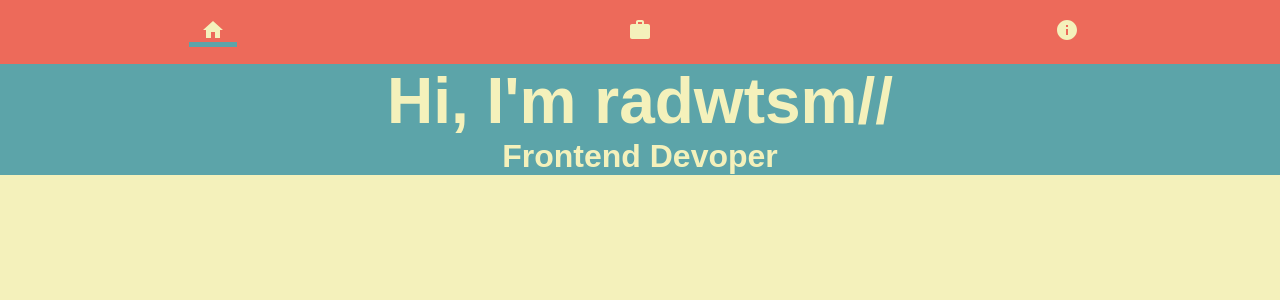
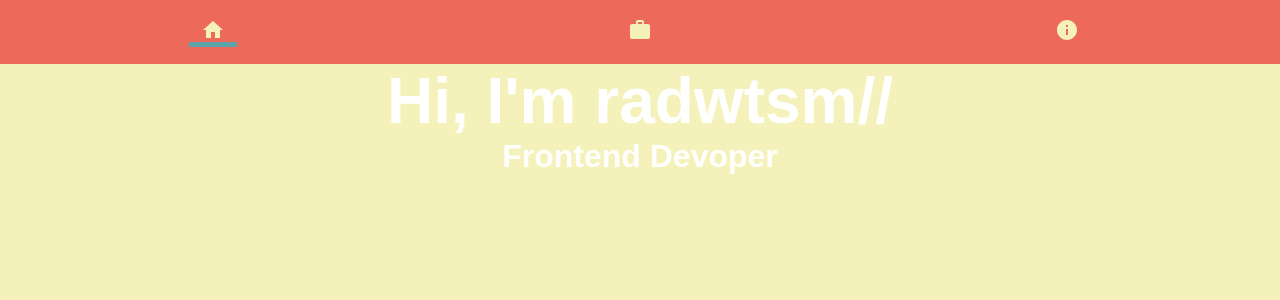
Before and after one commit to Radwtsm/portfolio-radwtsm, a React (Create React App) app: page / in a window 1280 px wide. Shown: the top 300 px of the page. Built offline with nearby package versions, Linux system fonts and the light colour scheme.

Commit message:
changed main color palette

```diff
--- a/src/components/Header/Header.styled.js
+++ b/src/components/Header/Header.styled.js
@@ -1,8 +1,10 @@
 import styled from "styled-components";
 
 const StyledHeader = styled.header`
+
+  border-radius:
   background-color: ${({ theme }) => theme.colors.accent};
-  color: ${({ theme }) => theme.colors.background};
+  color: #fffffe;
   text-align: center;
 
   p {
```
